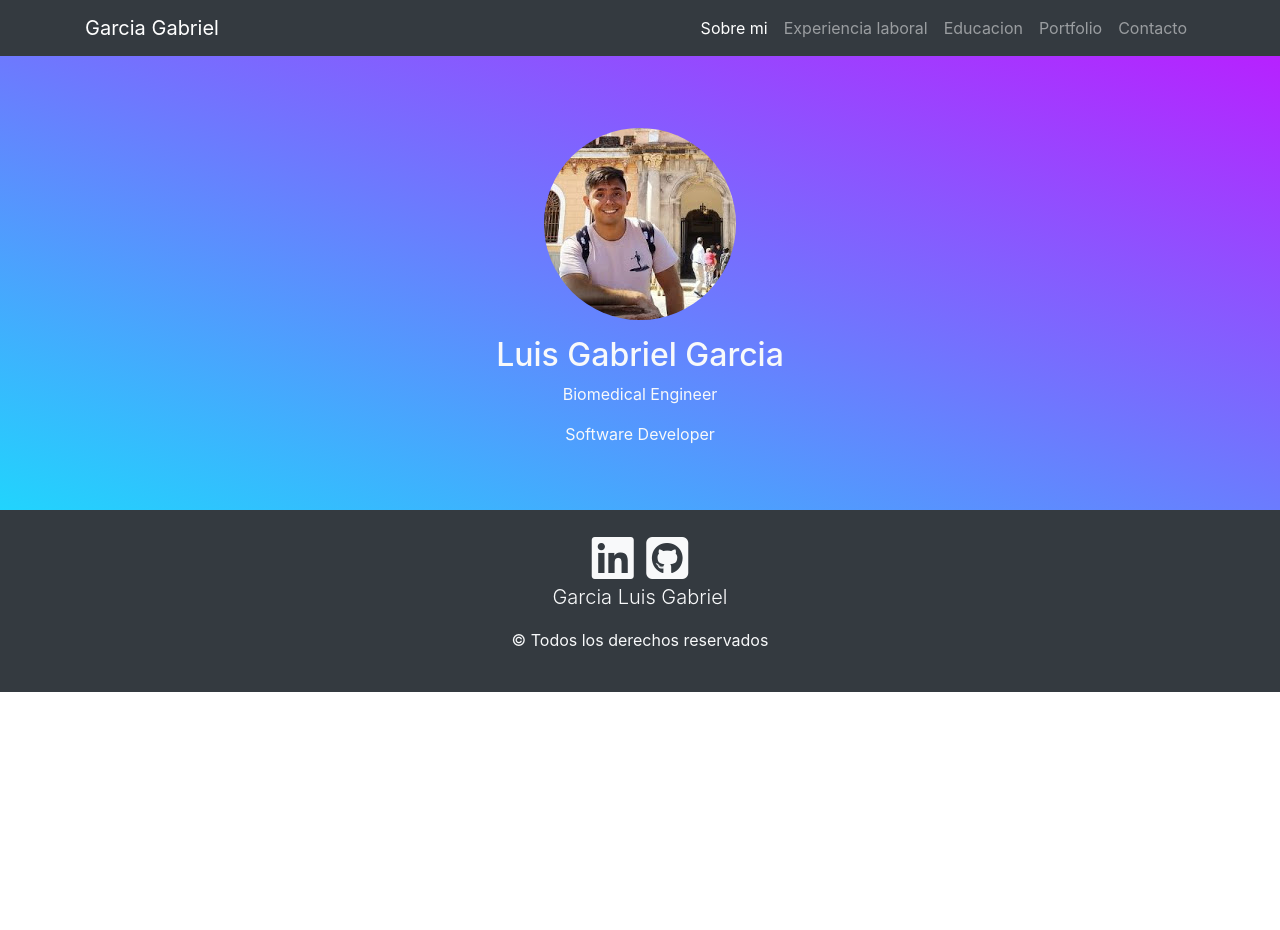
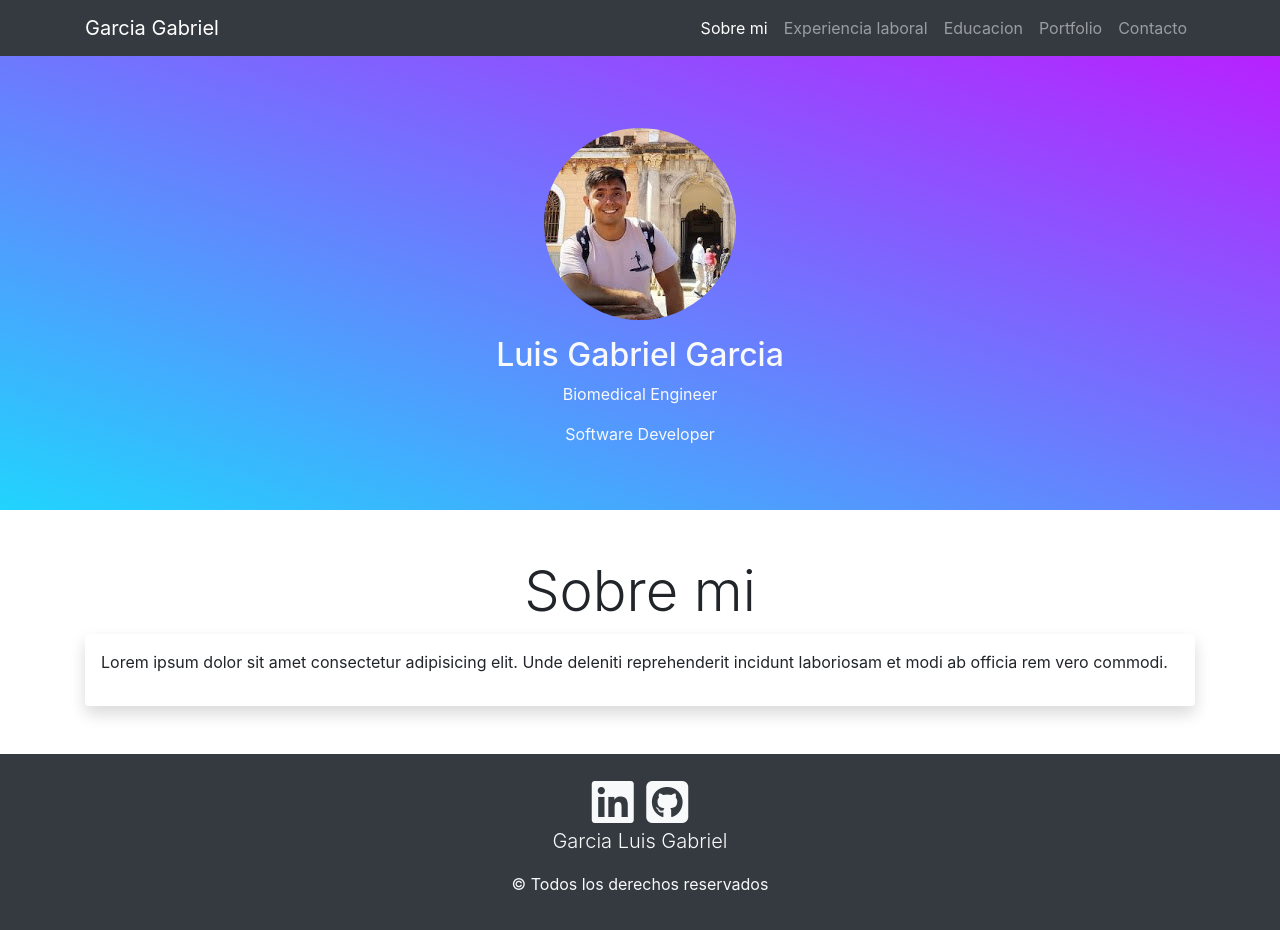
Before and after one commit to gabogarcia1/gabegarciaresume.io, a plain HTML site: page index.html in a window 1280 px wide. Before the commit the page ends 800 px from the top, so only its background shows below. Drawn offline with nearby package versions, Linux system fonts and the light colour scheme.

Commit message:
se agrego un article para la parte de sobre mi

```diff
--- a/index.html
+++ b/index.html
@@ -52,6 +52,12 @@
             <p>Biomedical Engineer</p>
             <p>Software Developer</p>
         </section>
+        <section class="container my-5">
+            <h1 class="text-center display-4">Sobre mi</h1>
+            <article class="shadow p-3 rounded">
+                <p>Lorem ipsum dolor sit amet consectetur adipisicing elit. Unde deleniti reprehenderit incidunt laboriosam et modi ab officia rem vero commodi.</p>
+            </article>
+        </section>
 
 
     </main>
```
